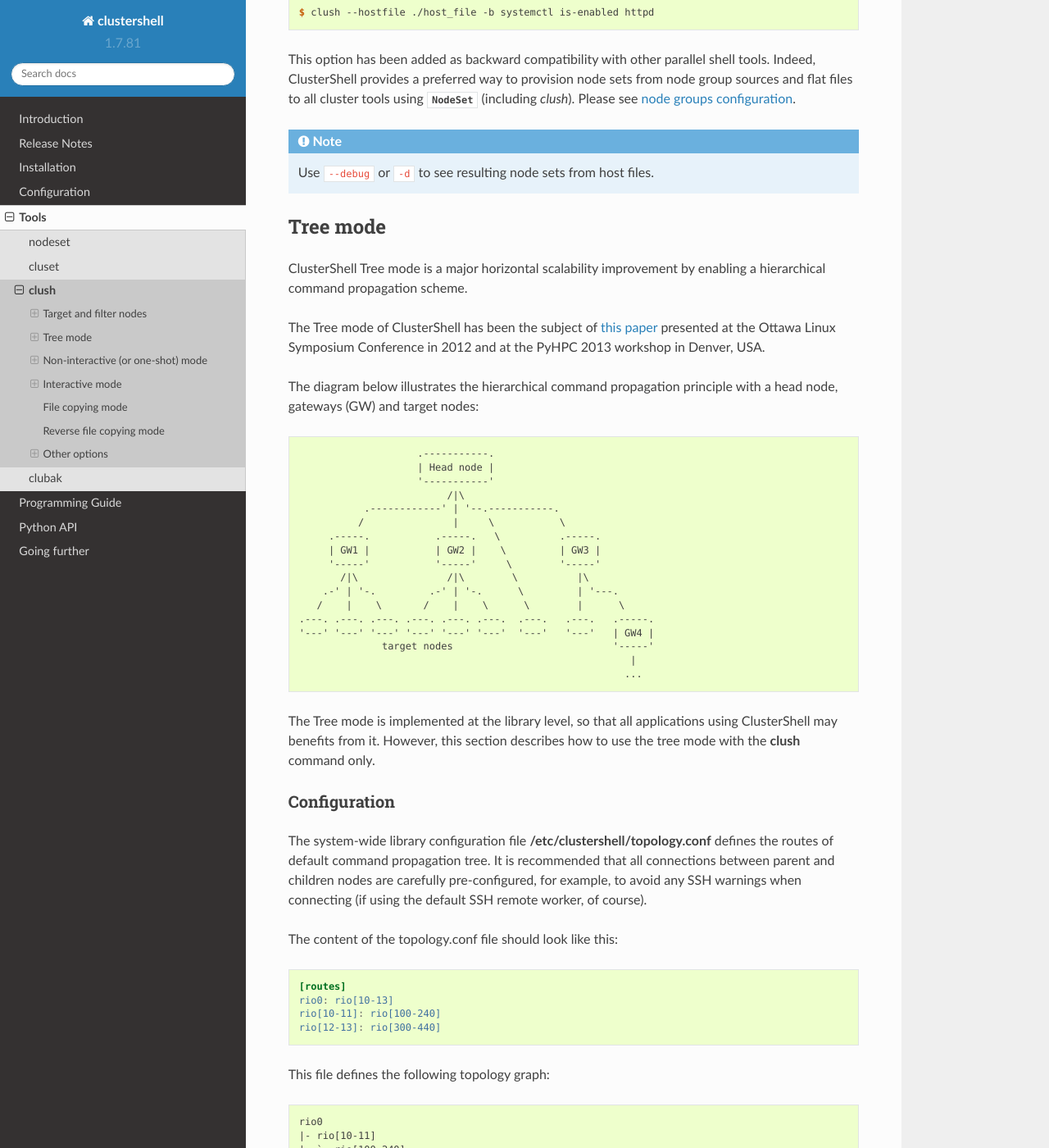
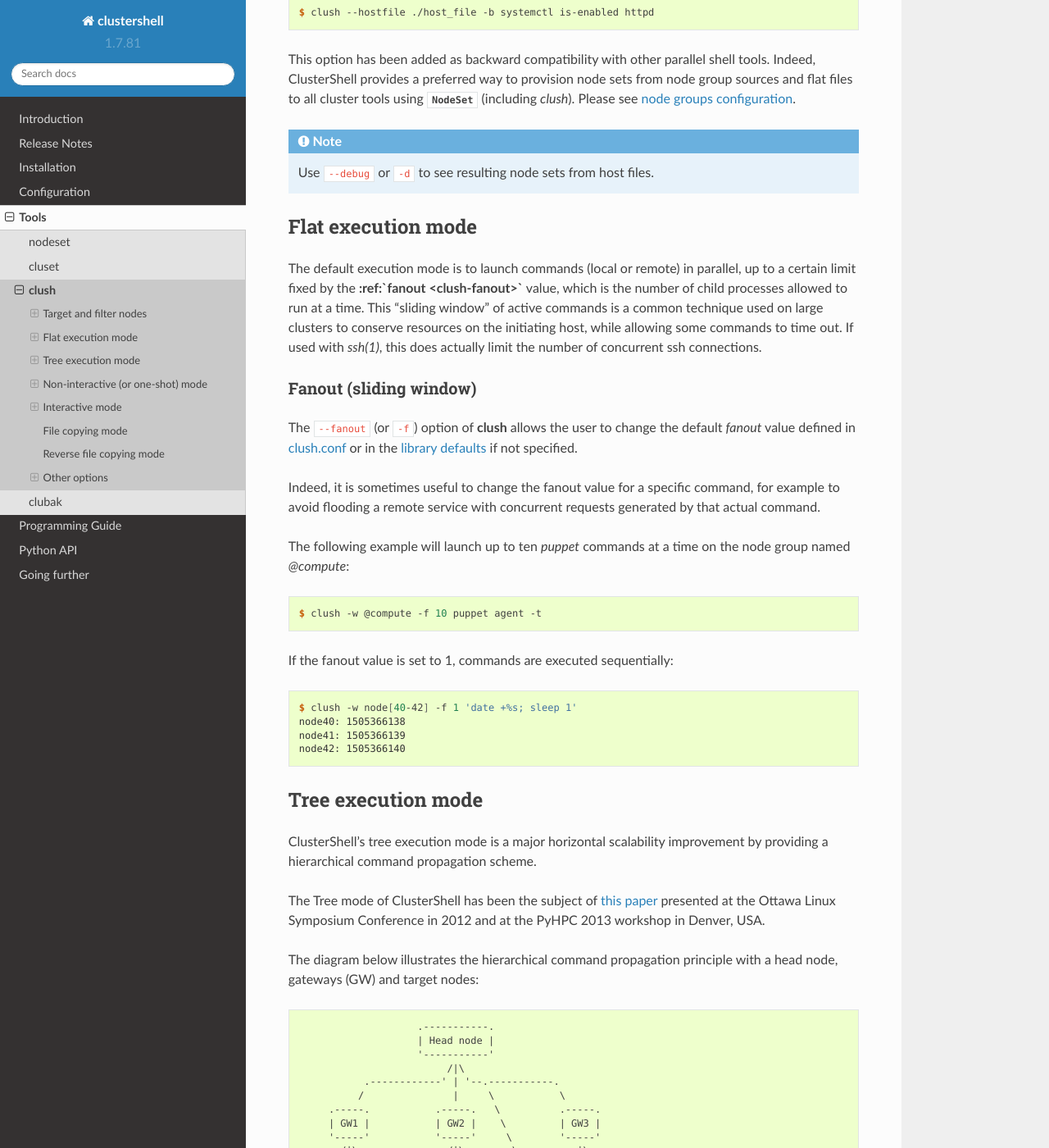
Before and after one commit to cea-hpc/clustershell, a Sphinx documentation site: the page built from doc/sphinx/tools/clush.rst, in a window 1280 px wide and 1400 px high, scrolled down 2168 px. Shown: the whole window at 82% size. Built offline with Sphinx 7.4.7 and the Read the Docs theme 2.0.0, drawn with Linux system fonts in a browser that asks for light colours; some of the changed text lies outside the part shown.

Commit message:
doc/sphinx: improve clush --fanout documentation
While an explanation is already present in the man pages, this wasn't
clear in the online documentation.

Closes #350.

Change-Id: Icf0706987be62881127c7441b6e52ed24999f450

```diff
--- a/doc/sphinx/tools/clush.rst
+++ b/doc/sphinx/tools/clush.rst
@@ -16,11 +16,13 @@
 
 * two modes of parallel cluster commands execution:
 
-  + **flat mode**: sliding window of local or *ssh(1)* commands
-  + **tree mode**: commands propagated to the targets through a tree of
-    pre-configured gateways; gateways are then using a sliding window of local
-    or *ssh(1)* commands to reach the targets (if the target count per gateway
-    is greater than the :ref:`fanout <clush-tree-fanout>` value)
+  + **:ref:`flat mode <clush-flat>`**: sliding window of local or remote (eg.
+    *ssh(1)*) commands
+  + **:ref:`tree mode <clush-tree>`**: commands propagated to the targets
+    through a tree of pre-configured gateways; gateways are then using a
+    sliding window of local or *ssh(1)* commands to reach the targets (if the
+    target count per gateway is greater than the
+    :ref:`fanout <clush-tree-fanout>` value)
 
 * smart display of command results (integrated output gathering, sorting by
   node, nodeset or node groups)
@@ -120,13 +122,52 @@
    files.
 
 
+.. _clush-flat:
+
+Flat execution mode
+^^^^^^^^^^^^^^^^^^^
+
+The default execution mode is to launch commands (local or remote) in parallel,
+up to a certain limit fixed by the **:ref:`fanout <clush-fanout>`** value,
+which is the number of child processes allowed to run at a time. This "sliding
+window" of active commands is a common technique used on large clusters to
+conserve resources on the initiating host, while allowing some commands to
+time out. If used with *ssh(1)*, this does actually limit the number of
+concurrent ssh connections.
+
+.. _clush-fanout:
+
+Fanout (sliding window)
+"""""""""""""""""""""""
+
+The ``--fanout`` (or ``-f``) option of **clush** allows the user to change the
+default *fanout* value defined in :ref:`clush.conf <clush-config>` or in the
+:ref:`library defaults <defaults-config>` if not specified.
+
+Indeed, it is sometimes useful to change the fanout value for a specific
+command, for example to avoid flooding a remote service with concurrent
+requests generated by that actual command.
+
+The following example will launch up to ten *puppet* commands at a time on the
+node group named *@compute*::
+
+    $ clush -w @compute -f 10 puppet agent -t
+
+If the fanout value is set to 1, commands are executed sequentially::
+
+    $ clush -w node[40-42] -f 1 'date +%s; sleep 1'
+    node40: 1505366138
+    node41: 1505366139
+    node42: 1505366140
+
+
 .. _clush-tree:
 
-Tree mode
-^^^^^^^^^
+Tree execution mode
+^^^^^^^^^^^^^^^^^^^
 
-ClusterShell Tree mode is a major horizontal scalability improvement by
-enabling a hierarchical command propagation scheme.
+ClusterShell's tree execution mode is a major horizontal scalability
+improvement by providing a hierarchical command propagation scheme.
 
 The Tree mode of ClusterShell has been the subject of `this paper`_ presented
 at the Ottawa Linux Symposium Conference in 2012 and at the PyHPC 2013
@@ -255,13 +296,10 @@
 
 ClusterShell uses a "sliding window" or  *fanout* of processes to avoid too
 many concurrent connections and to conserve resources on the initiating hosts.
-
-The ``--fanout`` (or ``-f``) option of **clush** allows the user to change the
-default *fanout* value defined in :ref:`clush.conf <clush-config>` or in the
-:ref:`library defaults <defaults-config>` if not specified.
+See :ref:`clush-flat` for more details about this.
 
 In tree mode, the same *fanout* value is used on the head node and on each
-gateway. That is, if the *fanout* is **16**, each gateway will initate up to
+gateway. That is, if the *fanout* is **16**, each gateway will initiate up to
 **16** connections to their target nodes at the same time.
 
 .. note:: This is likely to **change** in the future, as it makes the *fanout*
```
